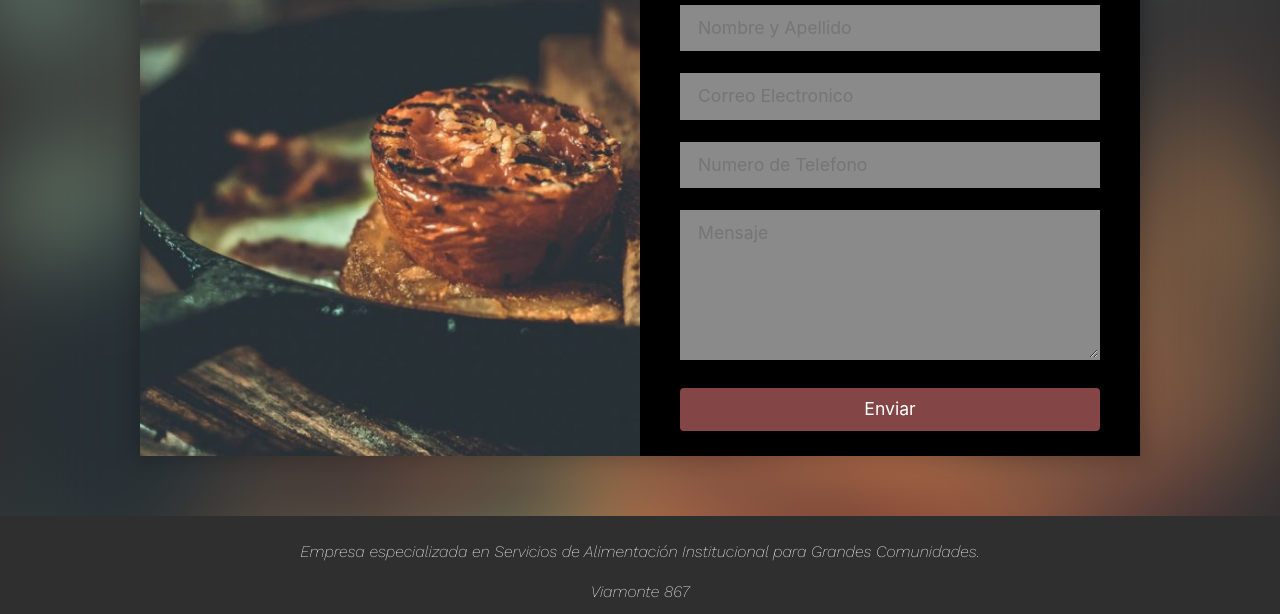
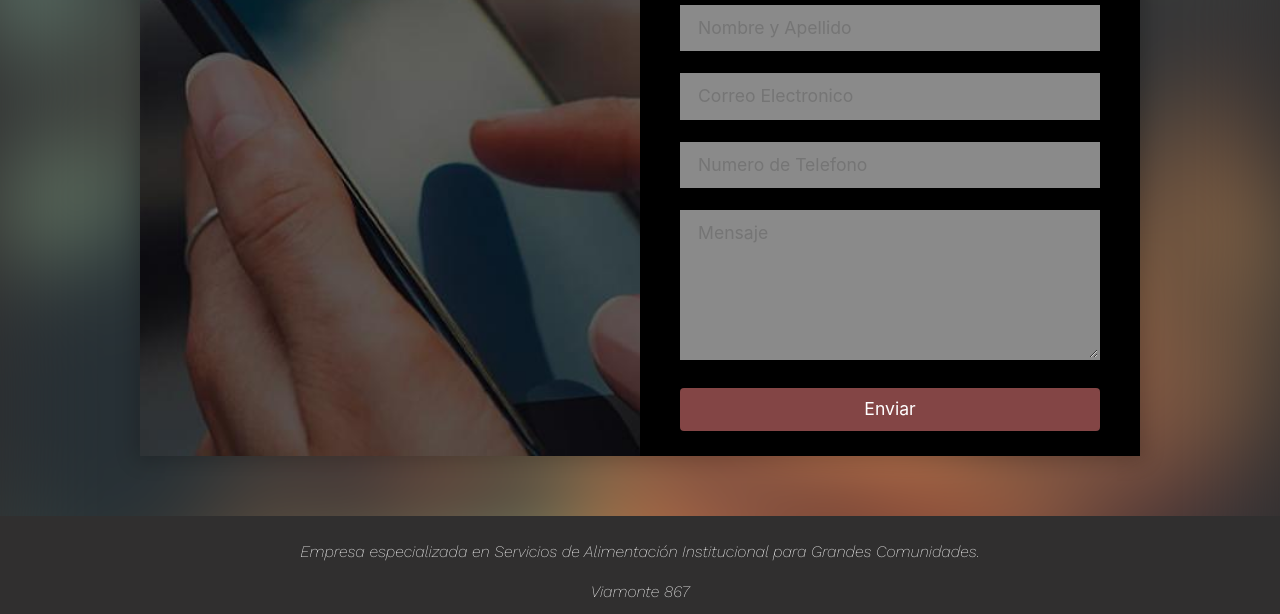
Before and after one commit to gastonvisceglie/mi_repositorio, a website: page pages/contacto.html in a window 1280 px wide. Shown: the part 184-798 px from the top of the page. Drawn offline with nearby package versions, Linux system fonts and the light colour scheme.

Commit message:
modifique imagen de fondo Contacto

```diff
--- a/SCSS/utilidades/_class.scss
+++ b/SCSS/utilidades/_class.scss
@@ -300,7 +300,7 @@ header .menu-btn{
 }
 .izquierda{
     height: 100%;
-    background: url("../images/servicios_img1.jpg") no-repeat center;
+    background: url("../images/Contacto.jpg") no-repeat center;
     background-size: cover;
 }
 .derecha{
```
Also changed, not shown: css/styles.css.
